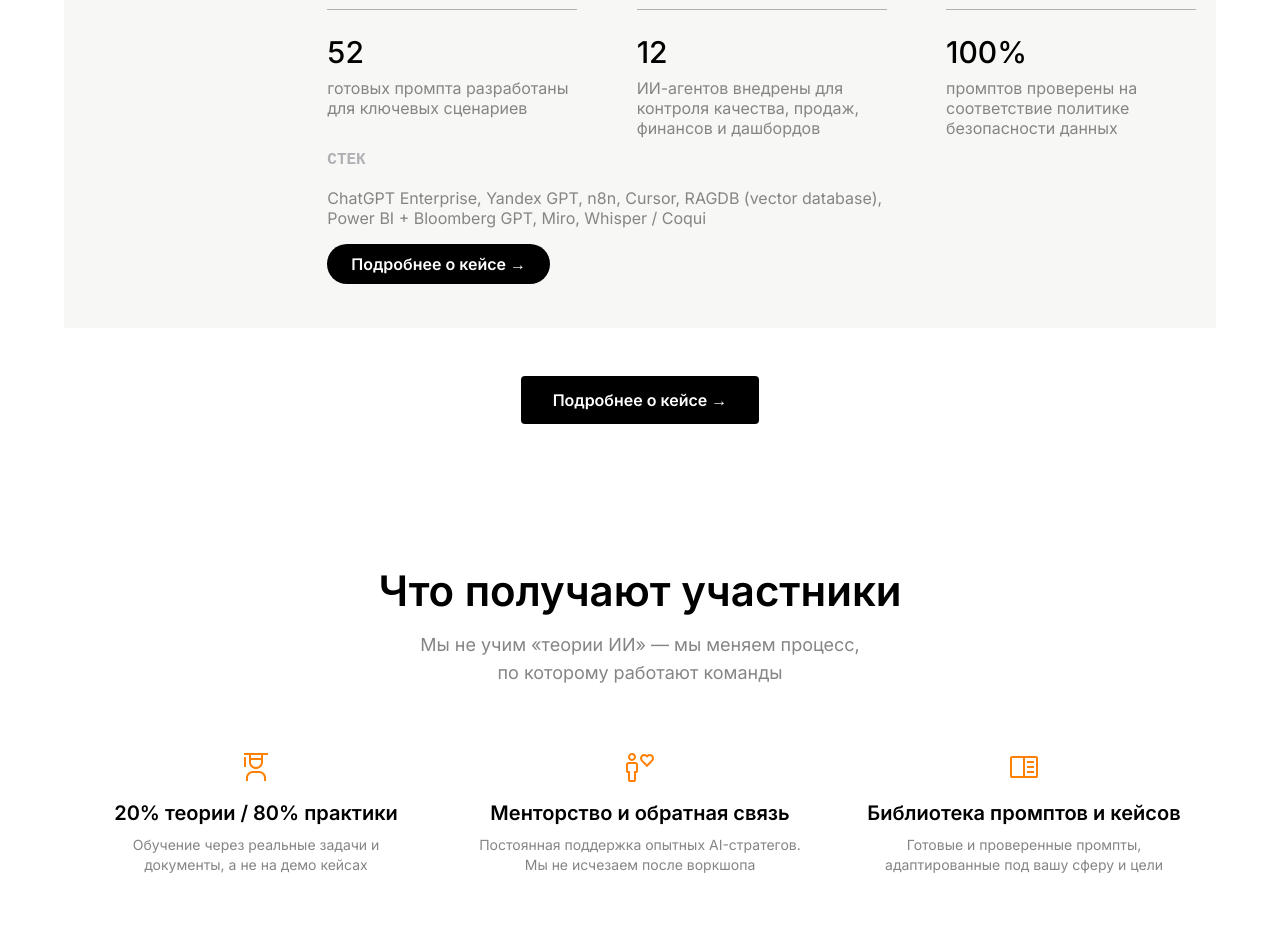
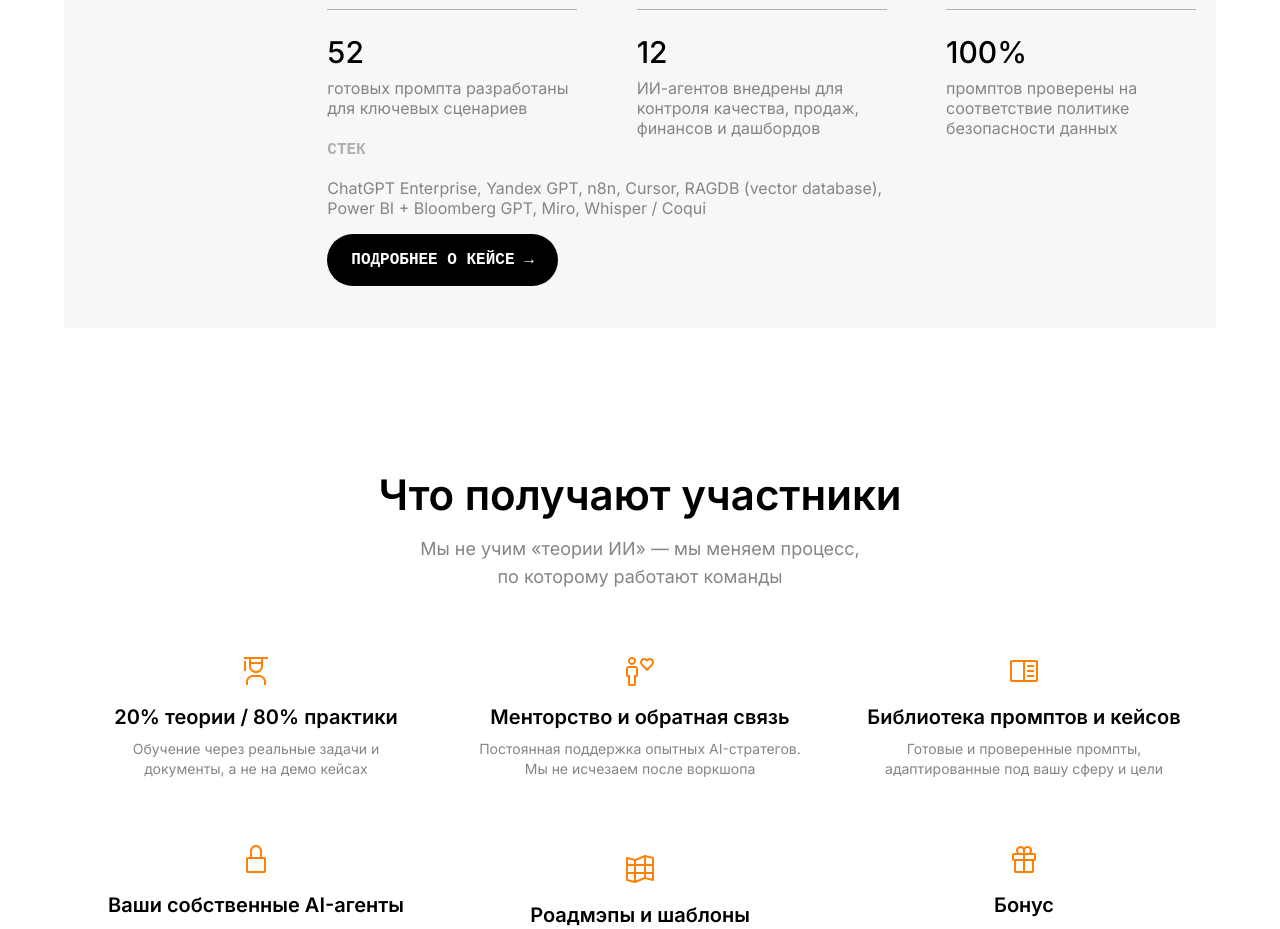
Before and after one commit to vb-sferai/IntelliHub, a React (Vite) app: page / in a window 1280 px wide. Shown: the part 3380-4309 px from the top of the page. Built offline with nearby package versions, Linux system fonts and the light colour scheme.

Commit message:
feat: move 'Подробнее о кейсе' button into case card with rounded-full style like consultation button

```diff
--- a/src/pages/MainPage/components/CasesCarouselItem.tsx
+++ b/src/pages/MainPage/components/CasesCarouselItem.tsx
@@ -89,13 +89,24 @@ export const CasesCarouselItem = ({ client, request, results, stack }: CasesCaro
                             </div>
                         </div>
                     </div>
+                    <div className="flex md:hidden mt-6">
+                        <Link
+                            to="/casestudies"
+                            className="cursor-pointer rounded-full bg-black text-white py-3.5 px-6 font-geist text-base font-semibold uppercase hover:bg-gray-800 transition-colors"
+                        >
+                            Подробнее о кейсе →
+                        </Link>
+                    </div>
                 </div>
-                <div className="hidden md:flex flex-col gap-4 justify-between">
-                    <div className="flex flex-col gap-4">
-                        <span className="uppercase text-base font-semibold text-gray-400 font-geist">Стек</span>
-                        <span className="text-base font-normal text-gray-500 max-w-148 leading-5">{stack}</span>
-                    </div>
-                    <Link to="/casestudies" className="inline-block px-6 py-3 bg-black text-white font-semibold rounded-full hover:bg-gray-800 transition-colors w-fit">
+                <div className="hidden md:flex flex-col gap-4">
+                    <span className="uppercase text-base font-semibold text-gray-400 font-geist">Стек</span>
+                    <span className="text-base font-normal text-gray-500 max-w-148 leading-5">{stack}</span>
+                </div>
+                <div className="hidden md:flex mt-auto pt-4">
+                    <Link
+                        to="/casestudies"
+                        className="cursor-pointer rounded-full bg-black text-white py-3.5 px-6 font-geist text-base font-semibold uppercase hover:bg-gray-800 transition-colors"
+                    >
                         Подробнее о кейсе →
                     </Link>
                 </div>
--- a/src/pages/MainPage/components/MainPage.tsx
+++ b/src/pages/MainPage/components/MainPage.tsx
@@ -33,7 +33,6 @@ import {ProductsCarouselItem} from "./ProductsCarouselItem.tsx";
 import {CasesCarouselItem} from "./CasesCarouselItem.tsx";
 import {EventsCarouselItem} from "./EventsCarouselItem.tsx";
 import {CASES, EVENTS, PRODUCTS} from "../data.ts";
-import { Link } from "react-router-dom";
 
 export const MainPage = () => {
     return (
@@ -105,11 +104,6 @@ export const MainPage = () => {
                         <CasesCarouselItem client={casesItem.client} request={casesItem.request} results={casesItem.results} stack={casesItem.stack}/>
                     ))}
                 </Carousel>
-                <div className="flex justify-center mt-8 md:mt-10 lg:mt-12 xl:mt-16 mb-4">
-                    <Link to="/casestudies" className="inline-block px-6 py-3 md:px-8 md:py-4 bg-black text-white font-semibold rounded hover:bg-gray-800 transition-colors">
-                        Подробнее о кейсе →
-                    </Link>
-                </div>
                 <div id="approach" className="w-full flex flex-col mt-20 xl:mt-37 lg:py-16 xl:py-24 gap-8 lg:gap-16">
                     <div className="flex flex-col gap-6 md:gap-4 xl:gap-5 w-full sm:items-center sm:text-center">
                         <h2 className="text-3xl md:text-4xl lg:text-[42px] xl:text-5xl font-semibold text-black">Что
```
